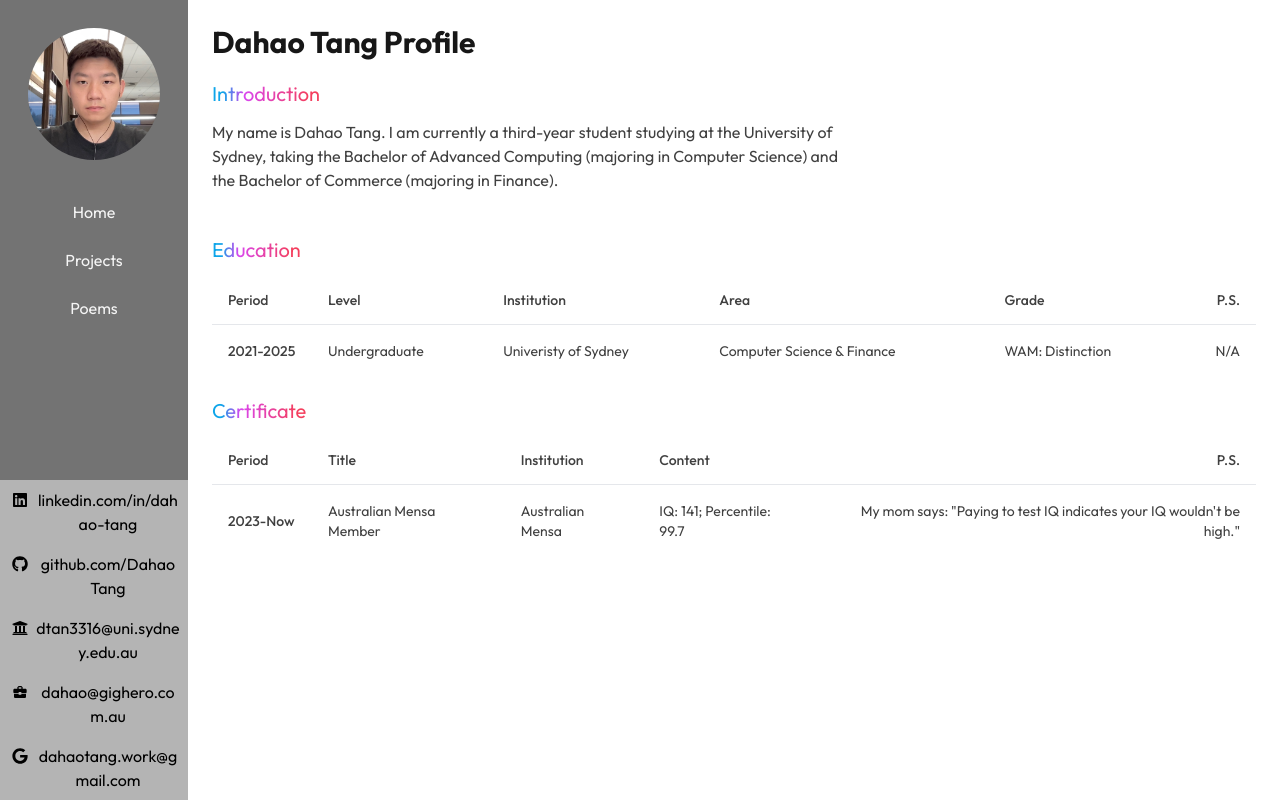
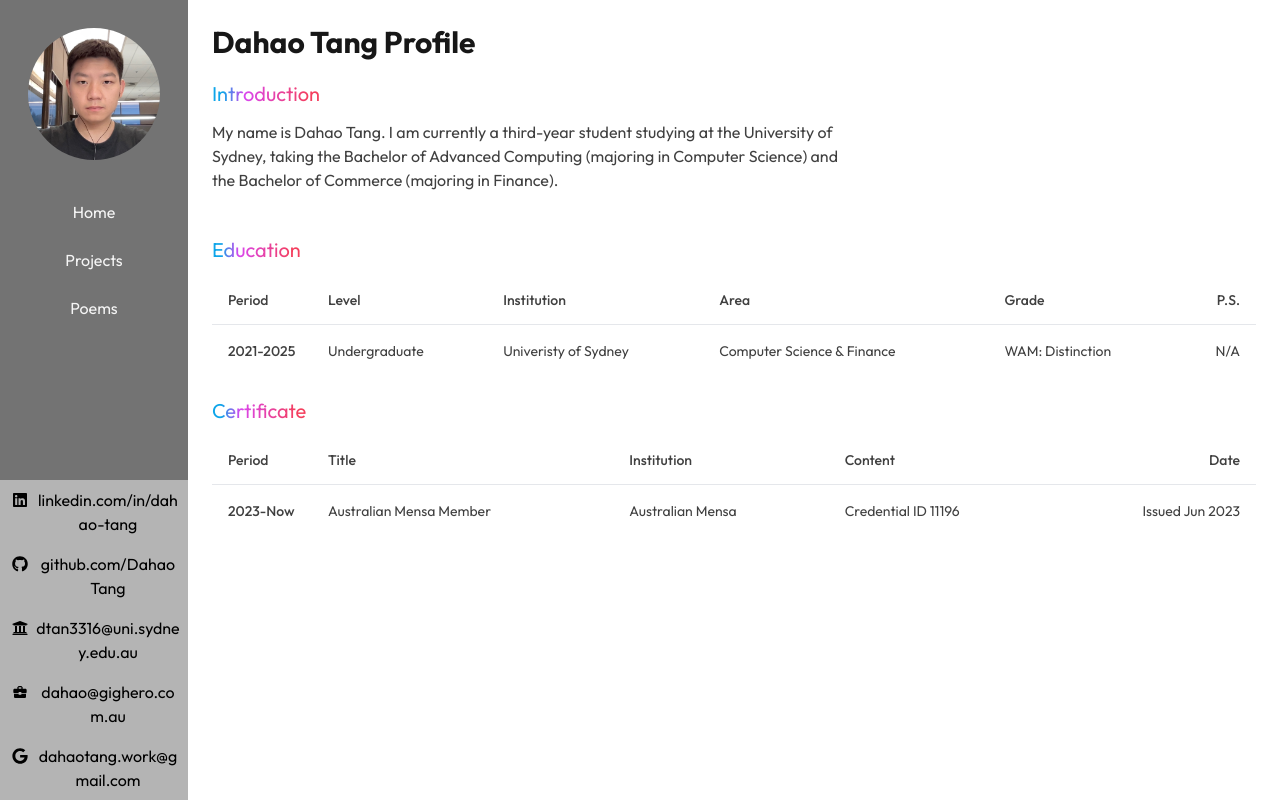
Before and after one commit to DahaoTang/DahaoTang.github.io, a Next.js app: page / in a window 1280 px wide. Built offline with nearby package versions, Linux system fonts and the light colour scheme.

Commit message:
mensa updated

```diff
--- a/app/(site)/page.tsx
+++ b/app/(site)/page.tsx
@@ -92,7 +92,7 @@ export default function Home() {
 							<TableHead>Title</TableHead>
 							<TableHead>Institution</TableHead>
 							<TableHead>Content</TableHead>
-							<TableHead className="text-right">P.S.</TableHead>
+							<TableHead className="text-right">Date</TableHead>
 						</TableRow>
 					</TableHeader>
 					<TableBody>
@@ -107,11 +107,13 @@ export default function Home() {
 							>
 								Australian Mensa
 							</TableCell>
-							<TableCell>IQ: 141; Percentile: 99.7</TableCell>
-							<TableCell className="text-right">
+							{/* <TableCell>IQ: 141; Percentile: 99.7</TableCell> */}
+							<TableCell>Credential ID 11196</TableCell>
+							{/* <TableCell className="text-right">
 								My mom says: &quot;Paying to test IQ indicates your IQ
 								wouldn&apos;t be high.&quot;
-							</TableCell>
+							</TableCell> */}
+							<TableCell className="text-right">Issued Jun 2023</TableCell>
 						</TableRow>
 					</TableBody>
 				</Table>
```
